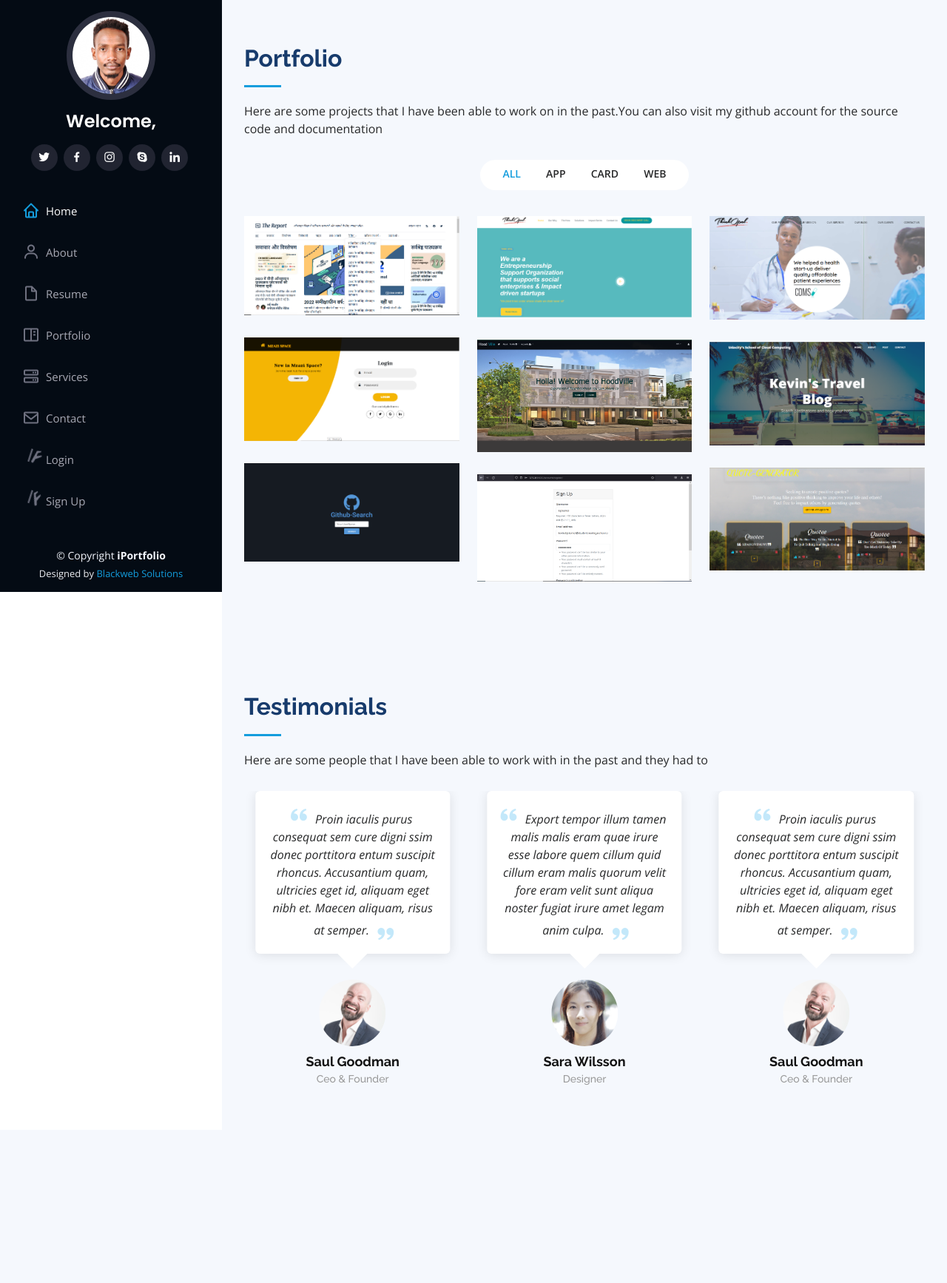
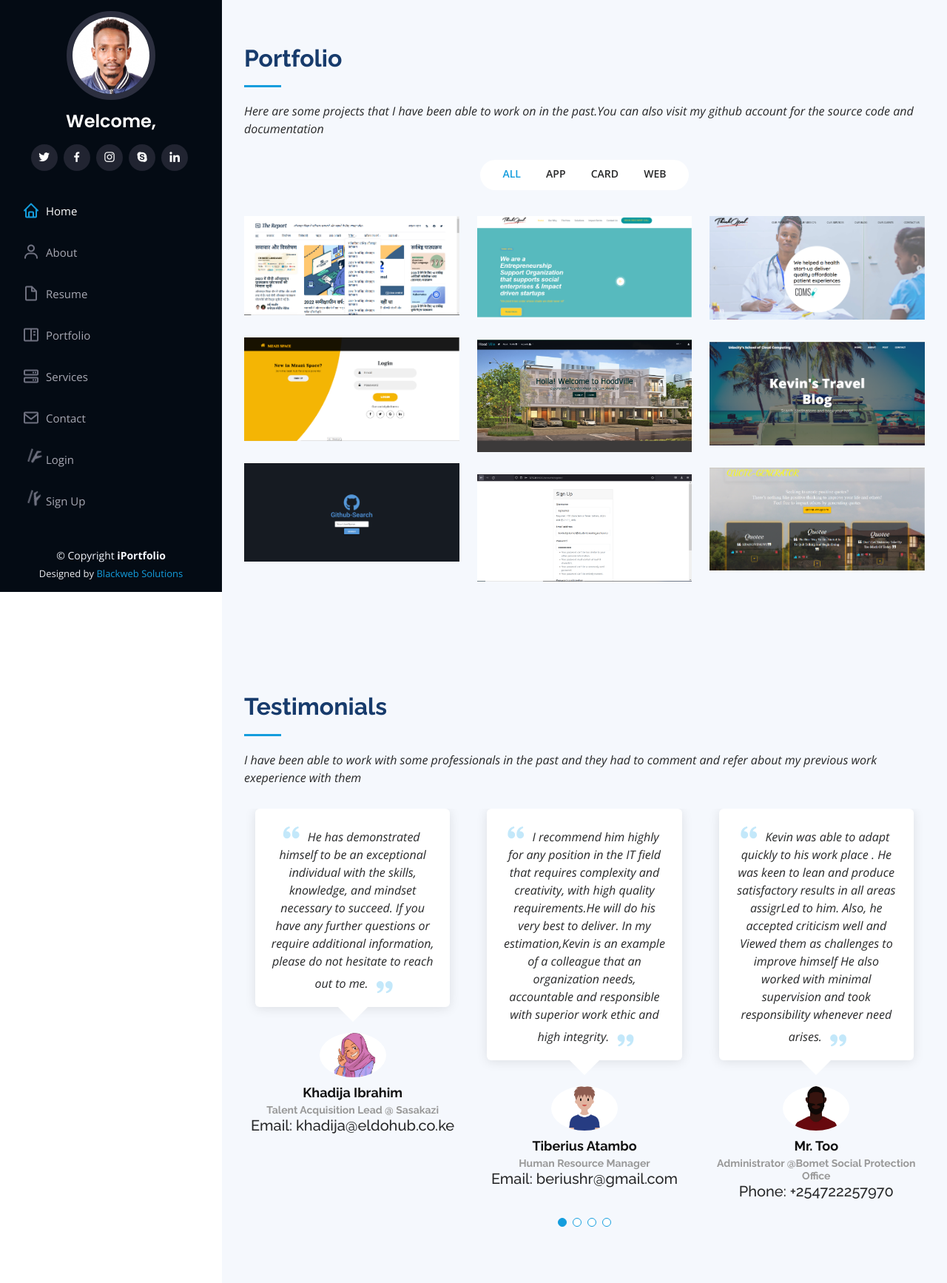
Before and after one commit to JAREDKEVIN/portfolio-web-app, a Django app: page /portfolio in a window 1280 px wide. Shown: the whole page at 74% size. Before the commit the page ends 1466 px from the top, so only its background shows below. Run offline with Django 4.2, Linux system fonts and the light colour scheme; some libraries are stand-ins or nearby versions.

Commit message:
modify: testimonials thumbnails

```diff
--- a/project/templates/portfolio.html
+++ b/project/templates/portfolio.html
@@ -30,7 +30,7 @@
 
         <div class="section-title">
           <h2>Portfolio</h2>
-          <p> Here are some projects that I have been able to work on in the past.You can also visit my github account for the source code and documentation</p>
+          <p><em> Here are some projects that I have been able to work on in the past.You can also visit my github account for the source code and documentation</em></p>
         </div>
 
         <div class="row" data-aos="fade-up">
@@ -148,7 +148,7 @@
 
         <div class="section-title">
           <h2>Testimonials</h2>
-          <p>Here are some people that I have been able to work with in the past and they had to </p>
+          <p> <em> I have been able to work with some professionals in the past and they had to comment and refer about my previous work exeperience with them </em></p>
         </div>
 
         <div class="testimonials-slider swiper" data-aos="fade-up" data-aos-delay="100">
@@ -158,12 +158,15 @@
               <div class="testimonial-item" data-aos="fade-up">
                 <p>
                   <i class="bx bxs-quote-alt-left quote-icon-left"></i>
-                  Proin iaculis purus consequat sem cure digni ssim donec porttitora entum suscipit rhoncus. Accusantium quam, ultricies eget id, aliquam eget nibh et. Maecen aliquam, risus at semper.
+                He has demonstrated himself to be an exceptional individual
+                    with the skills, knowledge, and mindset necessary to succeed. If you have any further questions or
+                    require additional information, please do not hesitate to reach out to me.
                   <i class="bx bxs-quote-alt-right quote-icon-right"></i>
                 </p>
-                <img src="assets/img/testimonials/testimonials-1.jpg" class="testimonial-img" alt="">
-                <h3>Saul Goodman</h3>
-                <h4>Ceo &amp; Founder</h4>
+                <img src="\static\assets\img\testimonials\khadija.png" class="testimonial-img" alt="">
+                <h3>Khadija Ibrahim</h3>
+                <h4><strong>Talent Acquisition Lead @ Sasakazi</strong></h4>
+                <h5> Email: khadija@eldohub.co.ke</h5>
               </div>
             </div><!-- End testimonial item -->
 
@@ -171,16 +174,63 @@
               <div class="testimonial-item" data-aos="fade-up" data-aos-delay="100">
                 <p>
                   <i class="bx bxs-quote-alt-left quote-icon-left"></i>
-                  Export tempor illum tamen malis malis eram quae irure esse labore quem cillum quid cillum eram malis quorum velit fore eram velit sunt aliqua noster fugiat irure amet legam anim culpa.
+                  I recommend him highly for any position in the IT field that requires complexity and creativity,
+                  with high quality requirements.He will do his very best to deliver.
+                In my estimation,Kevin is an example of a colleague that
+                  an organization needs, accountable and responsible with superior work ethic and high integrity.
                   <i class="bx bxs-quote-alt-right quote-icon-right"></i>
                 </p>
-                <img src="assets/img/testimonials/testimonials-2.jpg" class="testimonial-img" alt="">
-                <h3>Sara Wilsson</h3>
-                <h4>Designer</h4>
+                <img src="\static\assets\img\testimonials\charles.png" class="testimonial-img" alt="">
+                <h3>Tiberius Atambo</h3>
+                <h4><strong>Human Resource Manager</strong> </h4>
+                  <h5> Email: beriushr@gmail.com</h5>
+              </div>
+            </div><!-- End testimonial item -->
+
+             <div class="swiper-slide">
+              <div class="testimonial-item" data-aos="fade-up" data-aos-delay="100">
+                <p>
+                  <i class="bx bxs-quote-alt-left quote-icon-left"></i>
+                  Kevin was able to adapt quickly to his work place . He was keen to lean
+                  and produce satisfactory results in all areas assigrLed to him. Also, he accepted criticism well and
+                  Viewed them as challenges to improve himself He also worked with minimal supervision and took
+                  responsibility whenever need arises.
+
+                  <i class="bx bxs-quote-alt-right quote-icon-right"></i>
+                </p>
+                <img src="\static\assets\img\testimonials\Mr.too.png" class="testimonial-img" alt="">
+                <h3>Mr. Too</h3>
+                <h4><strong>Administrator @Bomet Social Protection Office</strong></h4>
+                <h5> Phone: +254722257970</h5>
+              </div>
+            </div><!-- End testimonial item -->
+
+            <div class="swiper-slide">
+              <div class="testimonial-item" data-aos="fade-up" data-aos-delay="200">
+                <p>
+                  <i class="bx bxs-quote-alt-left quote-icon-left"></i>
+                  I was able to collaborate and plan for Think Opal's digital stategy together with Kevin.He was able to
+                  come up with a work in progress plan and also deliver the company's digital assets.During this period he came up with the company's website
+                  and used search engine optimization to drive traffic to the website and social media handles.
+                </p>
+                <img src="\static\assets\img\testimonials\Harliet.png" class="testimonial-img" alt="">
+                <h3>Harliet Njenga</h3>
+                <h4><strong>Founder & CEO @Think Opal</strong></h4>
+                <h5> Email: harliet@thinkopal.com</h5>
               </div>
             </div><!-- End testimonial item -->
 
 
 
 
+          </div>
+          <div class="swiper-pagination"></div>
+        </div>
+
+      </div>
+    </section><!-- End Testimonials Section -->
+
+
+
+
 {% endblock body %}
```
Also changed, not shown: project/static/assets/img/testimonials/Harliet.png (added), project/static/assets/img/testimonials/Mr.too.png (added), project/static/assets/img/testimonials/charles.png (added), project/static/assets/img/testimonials/khadija.png (added), project/static/assets/img/testimonials/testimonials-1.jpg (deleted), project/static/assets/img/testimonials/testimonials-2.jpg (deleted), project/static/assets/img/testimonials/testimonials-3.jpg (deleted), project/static/assets/img/testimonials/testimonials-4.jpg (deleted), project/static/assets/img/testimonials/testimonials-5.jpg (deleted).
